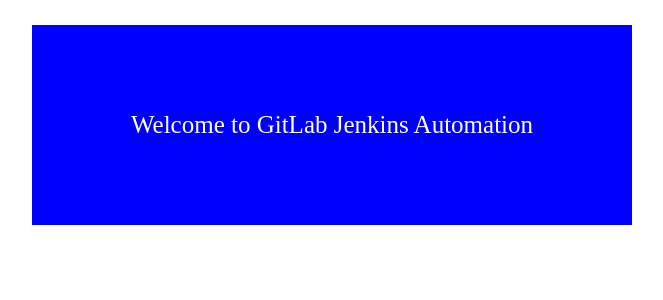
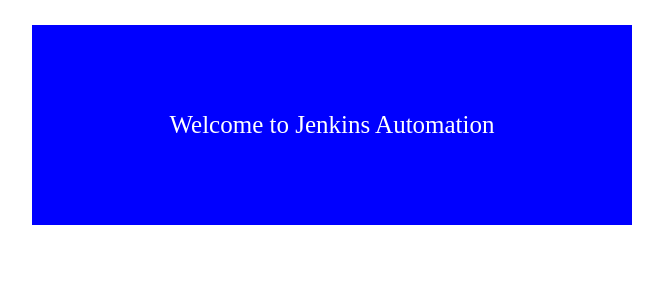
Before and after one commit to Bernotsha/Integration, an Angular app: page / in a window 1280 px wide. Shown: the top 300 px of the page, without its empty margins (308-971 px from the left). Built offline with nearby package versions, Linux system fonts and the light colour scheme.

Commit message:
Integrations

```diff
--- a/src/app/app.component.html
+++ b/src/app/app.component.html
@@ -1,6 +1,6 @@
 <div style="background-color: blue; width: 600px; height: 200px; margin:0 auto;  ">
   <div style="text-align: center; vertical-align: middle; line-height: 200px;">
-    <p style="color: white; font-size: 25px;">Welcome to GitLab Jenkins  Automation</p>
+    <p style="color: white; font-size: 25px;">Welcome to Jenkins  Automation</p>
   </div>
 
 </div>
```
